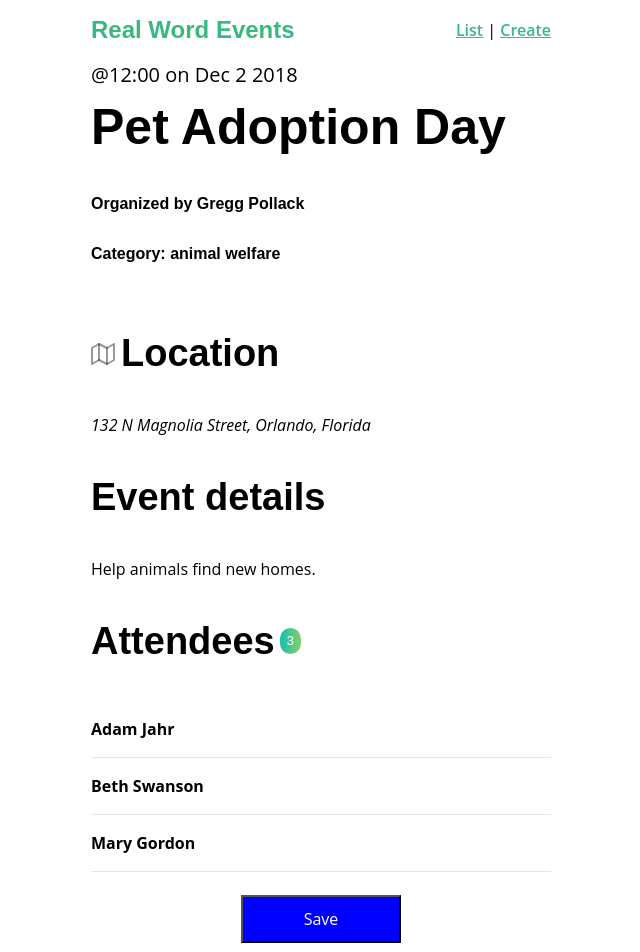
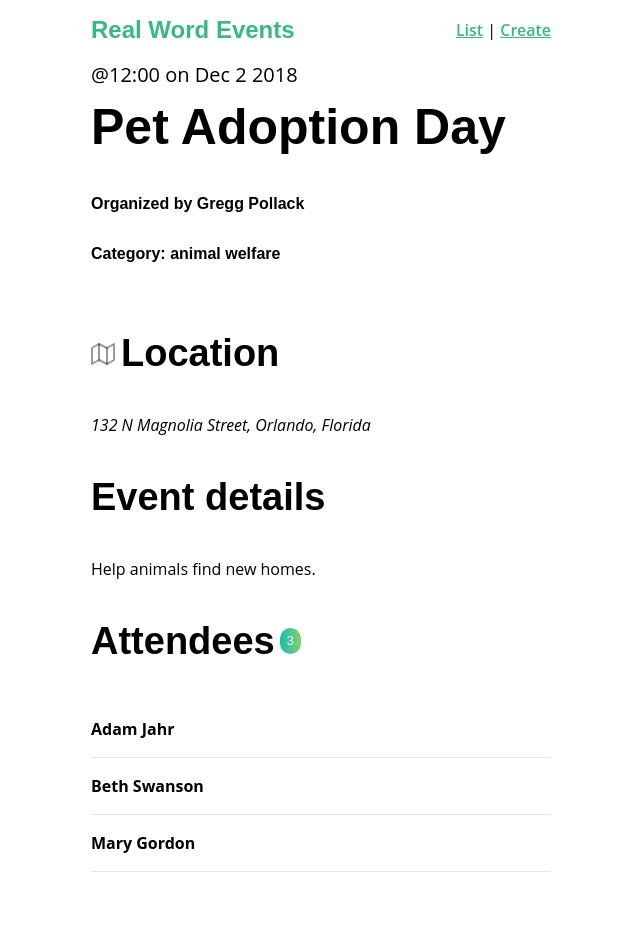
Before and after one commit to mgarnick1/real-world-vue, a Vue app: page /event/3 in a window 1280 px wide. Shown: the top 952 px of the page, without its empty margins (319-959 px from the left). After the commit the page ends 892 px from the top, so only its background shows below. Built offline with nearby package versions, Linux system fonts and the light colour scheme; data requests are answered from the project's data file.

Commit message:
added BaseButton

```diff
--- a/db.json
+++ b/db.json
@@ -360,6 +360,21 @@
       "date": "",
       "time": "",
       "attendees": []
+    },
+    {
+      "id": 6152474,
+      "user": {
+        "id": "abc123",
+        "name": "Adam"
+      },
+      "category": "food",
+      "organizer": "Adam",
+      "title": "Pizza Party",
+      "description": "",
+      "location": "",
+      "date": "",
+      "time": "",
+      "attendees": []
     }
   ]
 }
--- a/src/components/BaseButton.vue
+++ b/src/components/BaseButton.vue
@@ -1,29 +1,90 @@
 <template>
-  <div class="align-btn">
-    <button type="submit" class="btn btn-submit">
+  <div>
+    <button
+      v-on="$listeners"
+      v-bind="$attrs"
+      class="button"
+      :class="buttonClass"
+    >
       <slot>Submit</slot>
     </button>
   </div>
 </template>
 
 <script>
-export default {};
+export default {
+  inheritAttrs: false,
+  props: {
+    buttonClass: {
+      type: String,
+    },
+  },
+};
 </script>
 
 <style>
-.align-btn {
-  display: flex;
-  justify-content: center;
-  margin-top: 5%;
+.button {
+  display: inline-flex;
+  align-items: center;
+  justify-content: space-between;
+  height: 52px;
+  padding: 0 40px;
+  background: transparent;
+  border: none;
+  border-radius: 6px;
+  text-align: center;
+  font-weight: 600;
+  white-space: nowrap;
+  transition: all 0.2s linear;
 }
-
-.btn {
-  background-color: blue;
-  color: white;
-  min-width: 10rem;
-  height: 3rem;
-  display: flex;
-  justify-content: center;
-  align-items: center;
+.button:hover {
+  -webkit-transform: scale(1.02);
+  transform: scale(1.02);
+  box-shadow: 0 7px 17px 0 rgba(0, 0, 0, 0.2), 0 6px 20px 0 rgba(0, 0, 0, 0.19);
+}
+.button:active {
+  -webkit-transform: scale(1);
+  transform: scale(1);
+  box-shadow: none;
+}
+.button:focus {
+  outline: 0;
+}
+.button.-fill-gradient {
+  background: linear-gradient(to right, #16c0b0, #84cf6a);
+  color: #ffffff;
+}
+.button:disabled {
+  -webkit-transform: scale(1);
+  transform: scale(1);
+  box-shadow: none;
+  background: #eeeeee;
+}
+.button + .button {
+  margin-left: 1em;
+}
+.button.-fill-gray {
+  background: rgba(0, 0, 0, 0.5);
+  color: #ffffff;
+}
+.button.-size-small {
+  height: 32px;
+}
+.button.-icon-right {
+  text-align: left;
+  padding: 0 20px;
+}
+.button.-icon-right > .icon {
+  margin-left: 10px;
+}
+.button.-icon-left {
+  text-align: right;
+  padding: 0 20px;
+}
+.button.-icon-left > .icon {
+  margin-right: 10px;
+}
+.button.-icon-center {
+  padding: 0 20px;
 }
 </style>
--- a/src/views/EventCreate.vue
+++ b/src/views/EventCreate.vue
@@ -41,7 +41,8 @@
         v-model="event.time"
         class="field"
       />
-      <input type="submit" class="button -fill-gradient" value="Submit" />
+      <BaseButton type="submit" buttonClass="-fill-gradient">Submit</BaseButton>
+      <!-- <input type="submit" class="button -fill-gradient" value="Submit" /> -->
     </form>
   </div>
 </template>
--- a/src/views/EventShow.vue
+++ b/src/views/EventShow.vue
@@ -29,14 +29,12 @@
         <b>{{ attendee.name }}</b>
       </li>
     </ul>
-    <div>
-      <BaseButton>Save</BaseButton>
-    </div>
   </div>
 </template>
 
 <script>
 export default {
+  inheritAttrs: false,
   props: {
     event: {
       type: Object,
```
